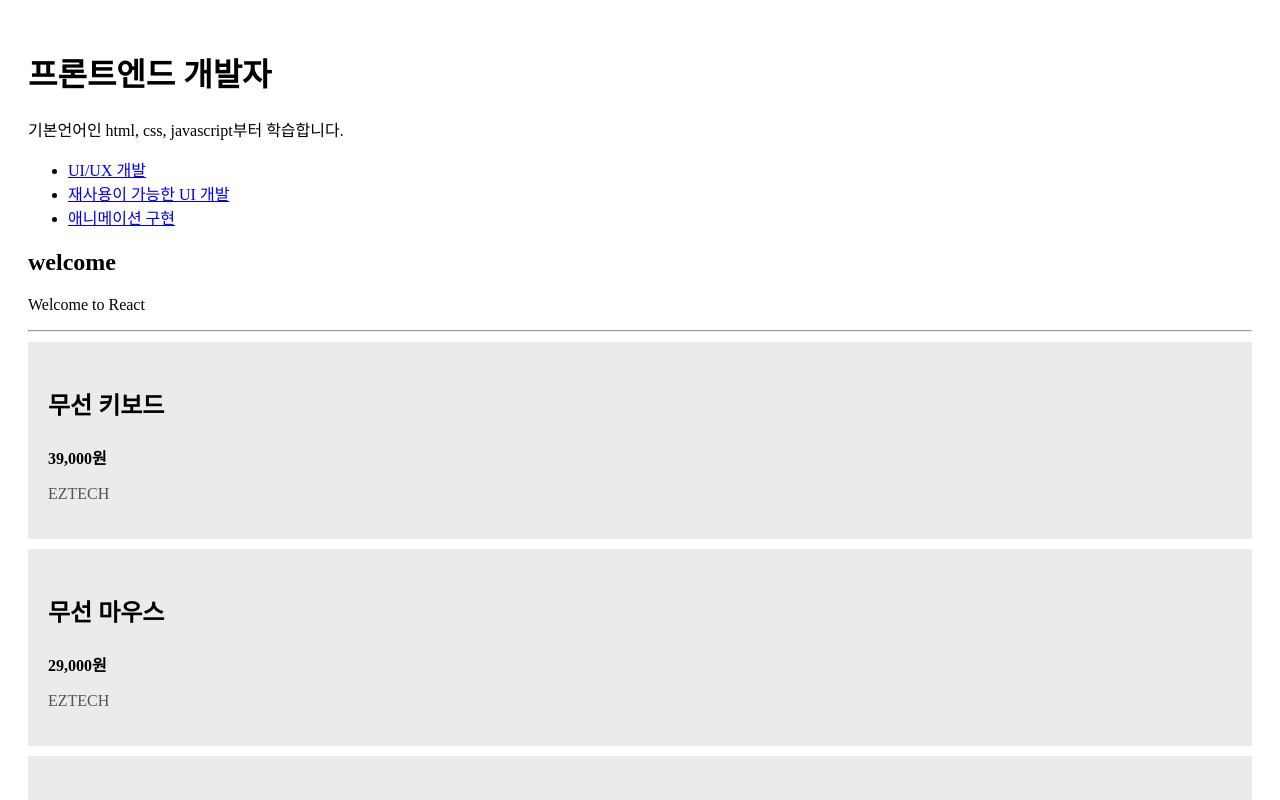
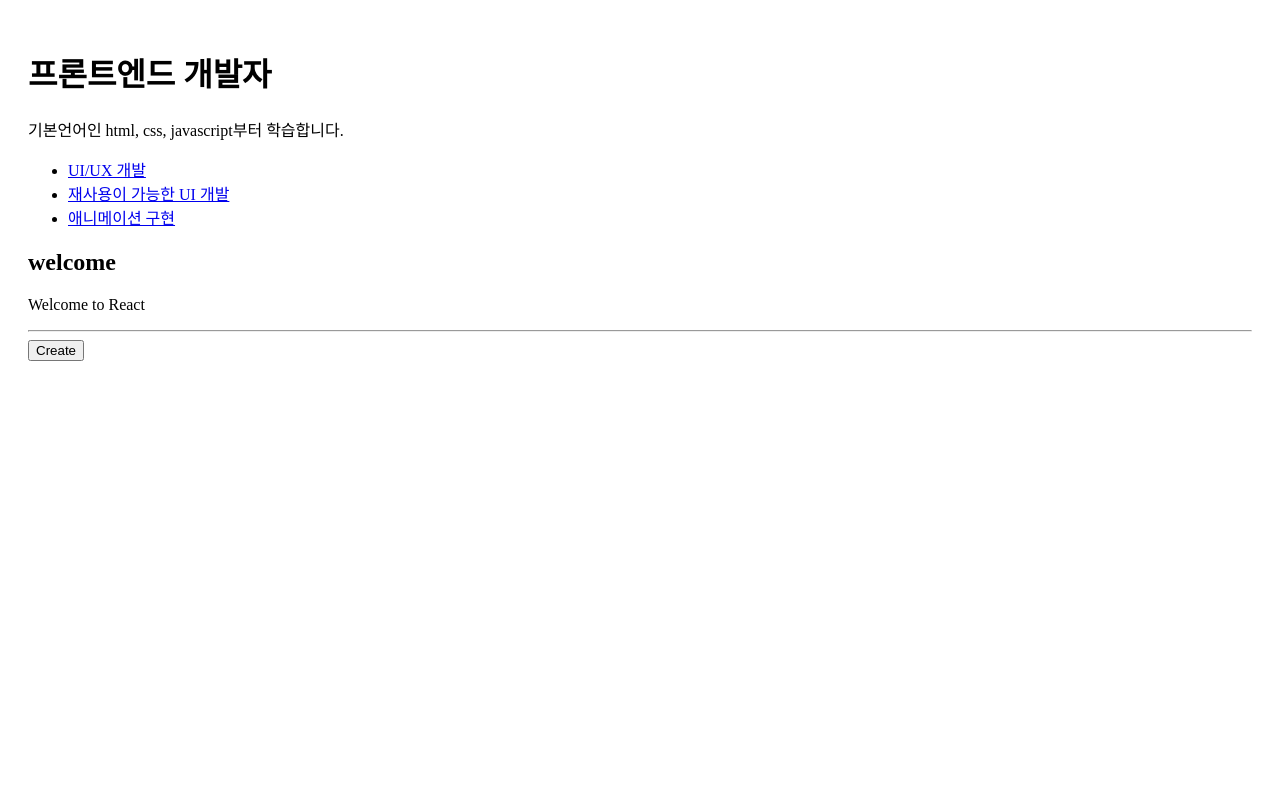
Before and after one commit to RaeChoe/estfe13_react-basic, a React (Vite) app: page / in a window 1280 px wide. Shown: the top 800 px of the page. Built offline with nearby package versions, Linux system fonts and the light colour scheme.

Commit message:
feat: controls createArticle 컴포넌트 추가

```diff
--- a/src/App.jsx
+++ b/src/App.jsx
@@ -4,6 +4,8 @@
 import MyArticle from "./components/MyArticle";
 import { useState } from "react";
 import ProductCard from "./components/ProductCard";
+import Controls from "./components/controls";
+import CreateArticle from "./components/createArticle";
 
 function App() {
   console.log("App render");
@@ -27,10 +29,12 @@
 
   let _title = null;
   let _desc = null;
+  let _article = null;
 
   if (mode === "welcome") {
     _title = welcome.title;
     _desc = welcome.desc;
+    _article = <MyArticle title={_title} desc={_desc} />;
   } else if (mode === "read") {
     const selected = content.find(c => c.id === id);
 
@@ -38,6 +42,9 @@
       _title = selected.title;
       _desc = selected.desc;
     }
+    _article = <MyArticle title={_title} desc={_desc} />;
+  } else if (mode === "create") {
+    _article = <CreateArticle />;
   }
 
   // ProductCard.jsx
@@ -74,9 +81,14 @@
           setId(_id);
         }}
       />
-      <MyArticle title={_title} desc={_desc} />
+      {_article}
+      {/* <ProductCard data={products} /> */}
       <hr />
-      <ProductCard data={products} />
+      <Controls
+        onChangeMode={() => {
+          setMode("create");
+        }}
+      />
     </>
   );
 }
--- /dev/null
+++ b/src/components/controls.jsx
@@ -0,0 +1,14 @@
+function Controls({ onChangeMode }) {
+  return (
+    <div className="menu">
+      <button
+        onClick={() => {
+          onChangeMode();
+        }}
+      >
+        Create
+      </button>
+    </div>
+  );
+}
+export default Controls;
--- /dev/null
+++ b/src/components/createArticle.jsx
@@ -0,0 +1,20 @@
+function CreateArticle() {
+  return (
+    <>
+      <h2>Create Article</h2>
+      <form action="">
+        <div>
+          <label htmlFor="title">title</label>
+          <input type="text" id="title" />
+        </div>
+        <div>
+          <label htmlFor="desc">desc</label>
+          <textarea name="" id="desc"></textarea>
+        </div>
+        <button>Submit</button>
+      </form>
+    </>
+  );
+}
+
+export default CreateArticle;
```
